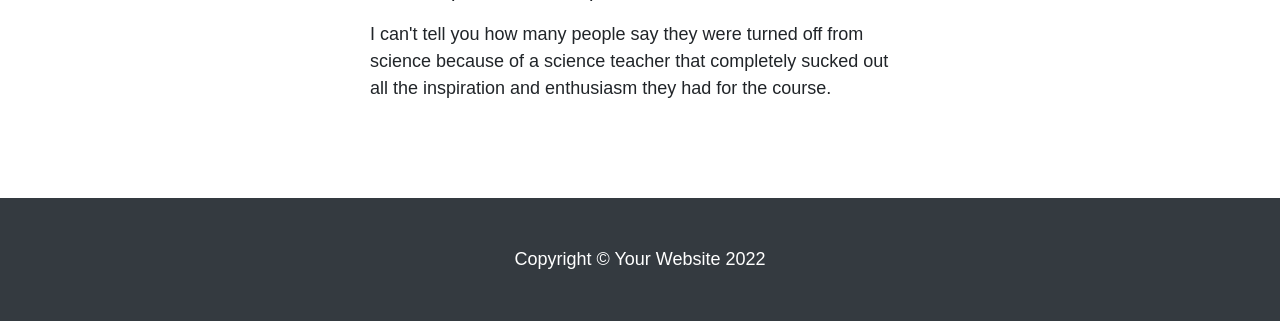
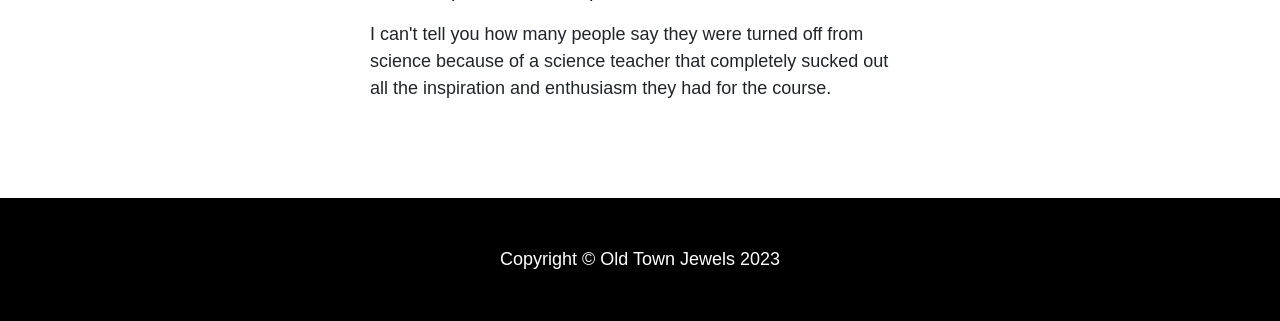
Before and after one commit to marosan28/old-town-jewels, a Django app: page /cart/ in a window 1280 px wide. Shown: the part 1613-1934 px from the top of the page. Run offline with Django 3.2, Linux system fonts and the light colour scheme; parts of the project's set-up code (start-up, migrations or seed data) failed here and were passed over; some libraries are stand-ins or nearby versions; some web fonts are replaced.

Commit message:
change footer background color

```diff
--- a/static/css/stylesheet.css
+++ b/static/css/stylesheet.css
@@ -314,6 +314,9 @@ color: wheat;
 .bg-image-full {
     background-size: cover;
 }
+.bg-dark {
+    background-color: black!important;
+}
 /* Media queries for small screen sizes */
 
 @media only screen and (max-width: 700px) {
--- a/templates/shop/base.html
+++ b/templates/shop/base.html
@@ -24,8 +24,9 @@
     </button>
     <div class="collapse navbar-collapse" id="navbarNavAltMarkup">
       <div class="navbar-nav">
-        <a class="nav-item nav-link active" href="">Shop<span class="sr-only">(current)</span></a>
+        <a class="nav-item nav-link active" href="">Home<span class="sr-only">(current)</span></a>
         <a class="nav-item nav-link" href="#">About</a>
+        <a class="nav-item nav-link" href="#">Shop</a>
       </div>
     </div>
   </nav>
@@ -82,7 +83,7 @@
       </section>
       <!-- Footer-->
       <footer class="py-5 bg-dark">
-          <div class="container"><p class="m-0 text-center text-white">Copyright &copy; Your Website 2022</p></div>
+          <div class="container"><p class="m-0 text-center text-white">Copyright &copy; Old Town Jewels 2023</p></div>
       </footer>
 </body>
 <script src="https://code.jquery.com/jquery-3.2.1.slim.min.js"
```
Also changed, not shown: db.sqlite3.
